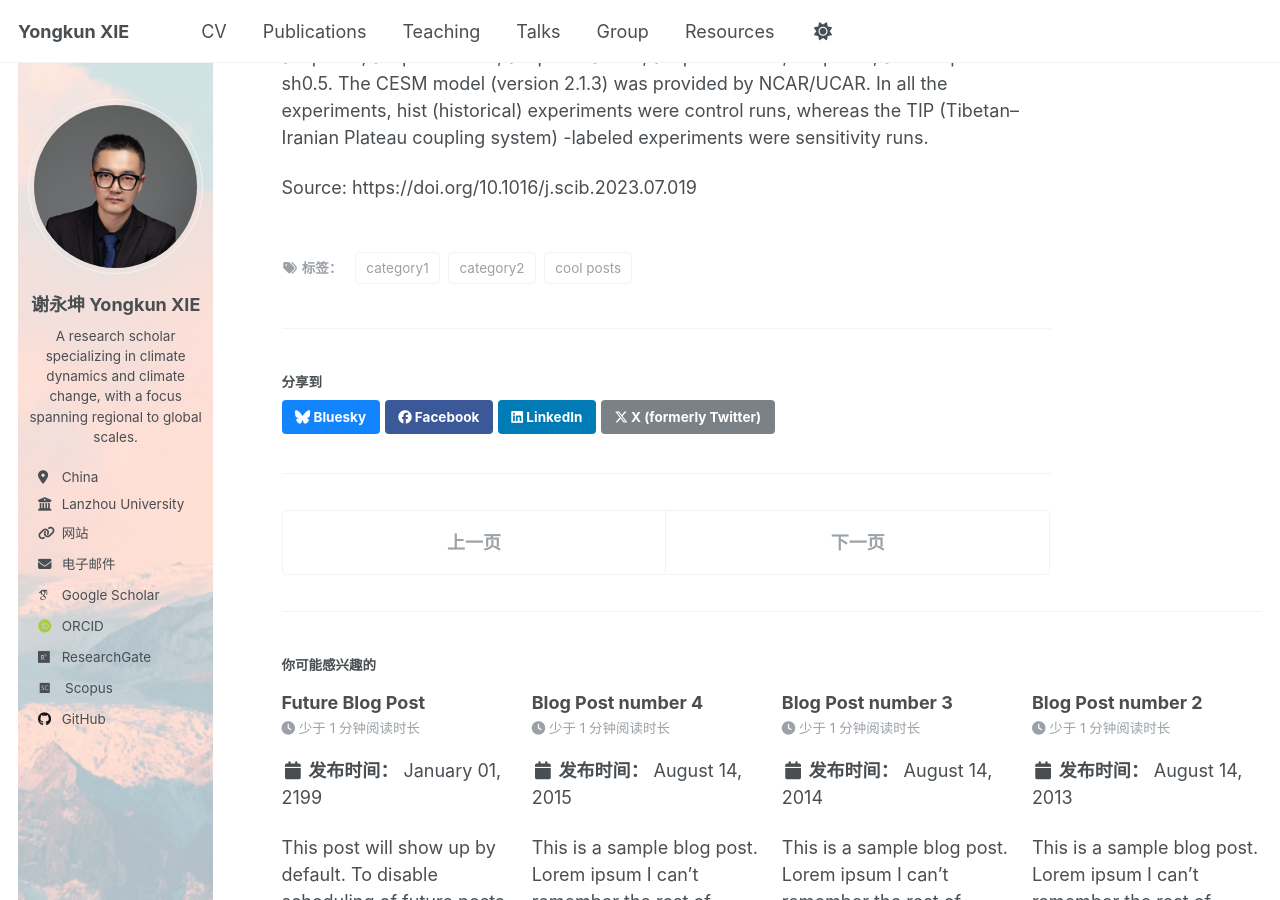
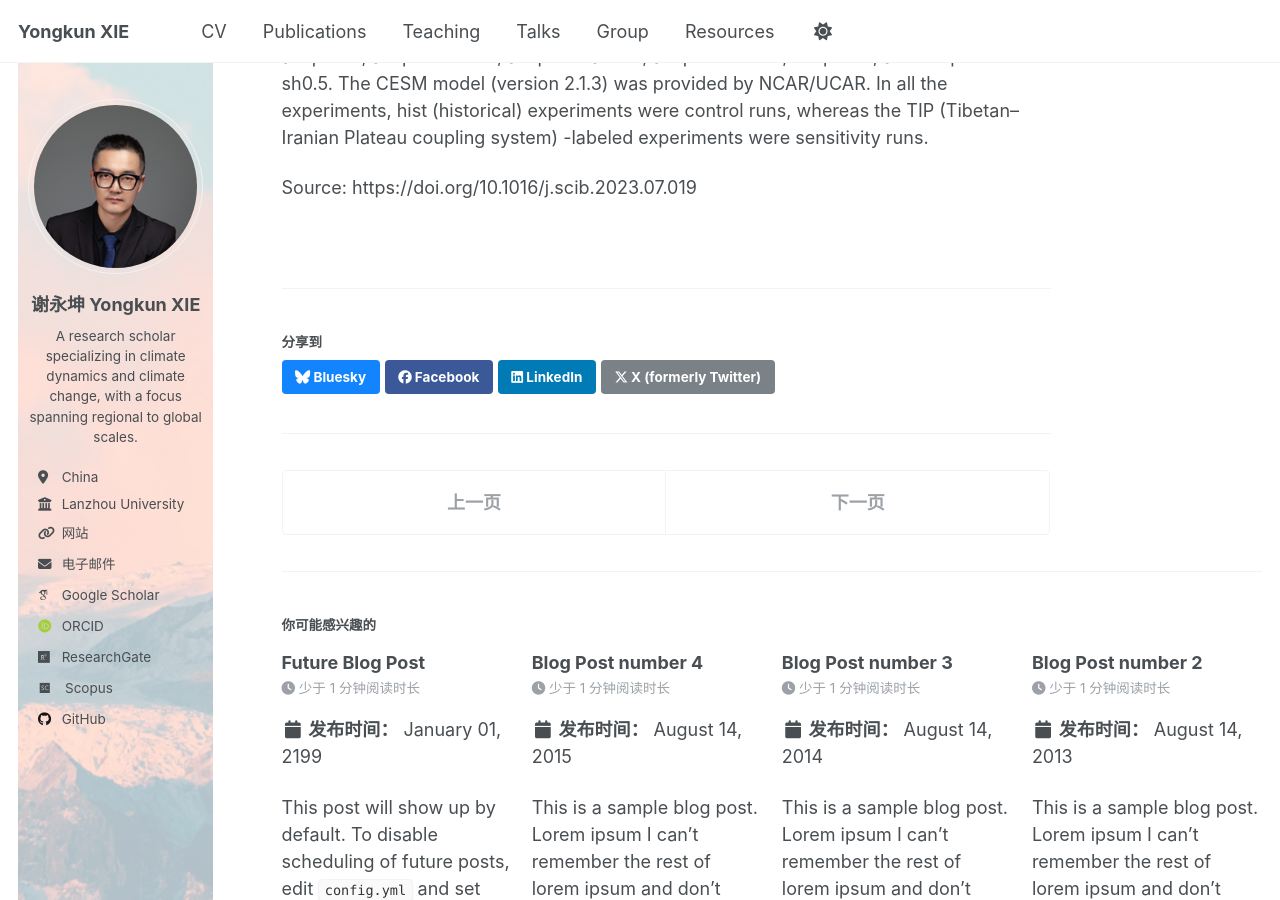
Before and after one commit to yongkunxie/yongkunxie.github.io, a Jekyll site: the page built from _posts/2022-12-24-blog-post-1.md, in a window 1280 px wide and 900 px high, scrolled down 316 px. Built offline with Jekyll 4.4.1, drawn with Linux system fonts in a browser that asks for light colours; some web fonts are replaced.

Commit message:
Update and rename 2012-08-14-blog-post-1.md to 2022-12-24-blog-post-1.md

```diff
--- a/_posts/2012-08-14-blog-post-1.md
+++ b/_posts/2022-12-24-blog-post-1.md
@@ -1,11 +1,8 @@
 ---
 title: 'CESM experiments for "Oceanic repeaters boost the global climatic impact of the Tibetan Plateau'
 date: 2022-12-24
-permalink: /posts/2012/08/blog-post-1/
-tags:
-  - cool posts
-  - category1
-  - category2
+permalink: /posts/2022/12/blog-post-1/
+
 ---
 
 This dataset is the outputs and codes of CESM experiments performed by the authors for their study titled, "Oceanic repeaters boost the global climatic impact of the Tibetan Plateau", which was published in Science Bulletin, https://doi.org/10.1016/j.scib.2023.07.019. There were six CESM experiments, namely amip-hist, amip-TIP-nosh, amip-TIP-alb0.5, amip-TIP-sh0.5, cmip-hist, and cmip-TIP-sh0.5. The CESM model (version 2.1.3) was provided by NCAR/UCAR. In all the experiments, hist (historical) experiments were control runs, whereas the TIP (Tibetan–Iranian Plateau coupling system) -labeled experiments were sensitivity runs.
```
